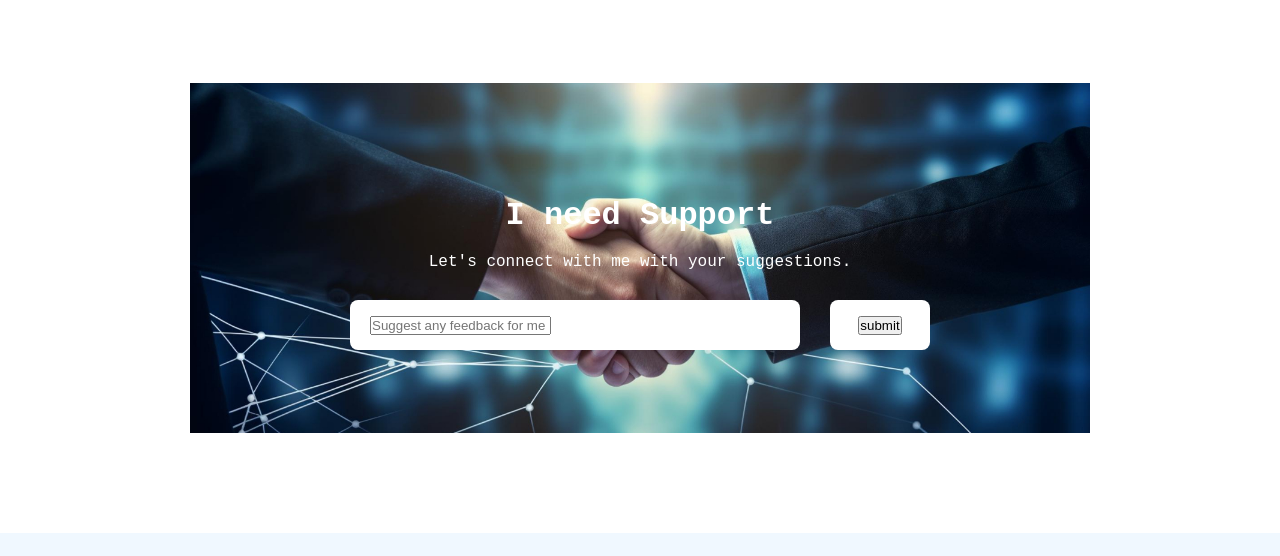
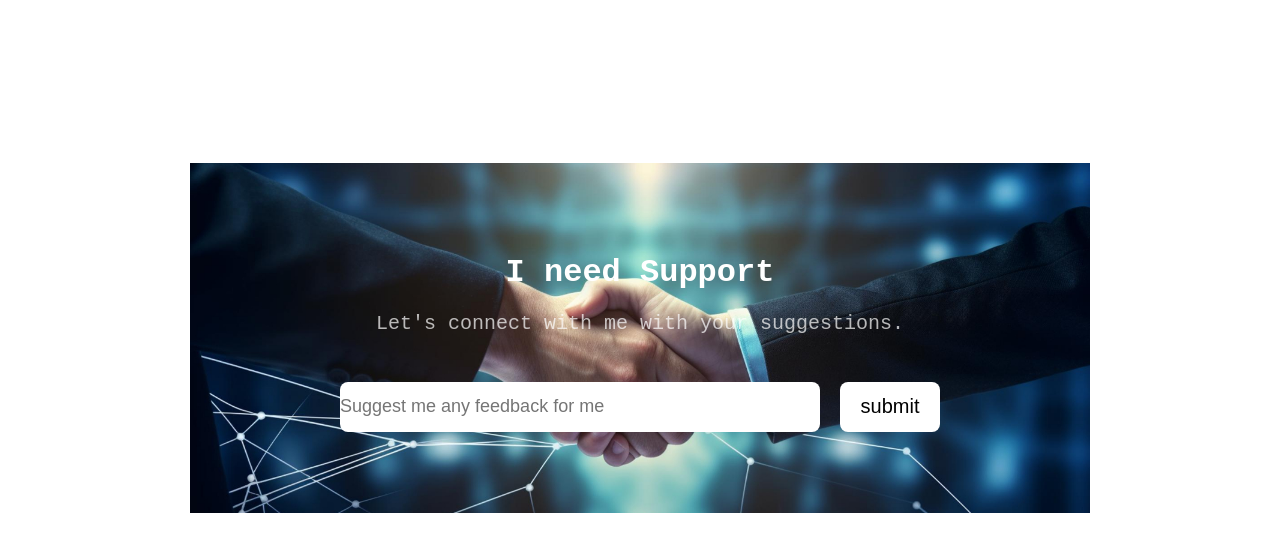
Before and after one commit to borhanbhuiyan/assignment-1, a plain HTML site: page index.html in a window 1280 px wide. Shown: the part 3531-4087 px from the top of the page. Drawn offline with Linux system fonts and the light colour scheme; a web font is replaced by a local one.

Commit message:
added some change in support section

```diff
--- a/index.html
+++ b/index.html
@@ -102,22 +102,17 @@
 
        </section>
       <!-- Target section ends here -->
-       <!-- support section starts here -->
-        <section class="support">
-          <div class="support-section-container">
-            <div class="support-section-title">
+      <!-- support section starts here -->
+        <div class="support-section-container">
+          <div class="support-section-content">
             <h5>I need Support</h5>
             <p>Let's connect with me with your suggestions.</p>
-            <div class="support-section-input">
-              <div class="feedback">
-              <input type="text" placeholder="Suggest any feedback for me" >
-              </div>
-              <div class="submit-btn">
-              <button>submit</button>
+            <div class="input-field">
+            <input type="text" placeholder="Suggest me any feedback for me">
+            <button type="submit">submit</button>
             </div>
           </div>
-          </div>
-        </section>
+        </div>
        <!-- support section ends here -->
 
   </main>
--- a/styles/style.css
+++ b/styles/style.css
@@ -349,8 +349,9 @@ opacity: 0.7;
   padding: 30px;
 }
 /* target-section styles ends here */
+
 /* support section styles starts here */
-.support{
+.support-section-container{
   width: 900px;
   height: 350px;
   margin: 0 auto;
@@ -361,76 +362,66 @@ opacity: 0.7;
   display: flex;
   justify-content: center;
   align-items: center;
-
+  margin-top: 80px;
+  margin-bottom:80px;
 }
-.support-section-container{
+.support-section-content{
   width: 800px;
-  height: 250px;
+  height: 220px;
   margin: 0 auto;
   display: flex;
   flex-direction: column;
   justify-content: center;
   align-items: center;
-
 }
-.support-section-title {
-  width:700px;
-  height:90px ;
-  margin-bottom: 30px;
-
-}
-.support-section-title h5{
+.support-section-content h5{
   color: rgb(255, 255, 255);
   font-size: 32px;
   font-weight: 700;
   line-height: 36px;
   letter-spacing: 0%;
   text-align: center;
-
+  margin-top: 10px;
 }
-.support-section-title p{
+.support-section-content p{
   color: rgb(255, 255, 255);
-font-size: 16px;
+  font-size: 20px;
   font-weight: 400;
   line-height: 26px;
   letter-spacing: 0%;
   text-align: center;
-
+  margin-top: 20px;
+  opacity: 0.7;
 }
-.support-section-input{
-  width: 580px;
+.input-field{
+  width: 650px;
   height: 50px;
-  margin: 0 auto;
   display: flex;
-  justify-content:space-between;
-  align-items: center;
-}
-.feedback{
-  width: 450px;
-  height: 50px;
-  box-sizing: border-box;
-  border: none;
-  border-radius: 8px;
-  display: flex;
-  flex-direction: row;
-  justify-content: flex-start;
-  align-items: center;
-  padding: 19px 20px 19px 20px;
-  background: rgb(255, 255, 255);
-}
-.submit-btn{
-  width: 100px;
-  height: 50px;
-  border-radius: 8px;
-  background: rgb(255, 255, 255);
-  display: flex;
-  flex-direction: row;
   justify-content: center;
   align-items: center;
-  padding: 17px 20px 17px 20px;
-
+  margin-top: 20px;
+}
+.input-field input{
+  width: 480px;
+  height: 100%;
+  border: none;
+  color: white;
+  border-radius: 8px;
+  margin-right: 20px;
+  font-size: 18px;
+}
+.input-field button{
+  width: 100px;
+  height: 100%;
+  border: none;
+  background-color: white;
+  font-size: 20px;
+  font-weight: 500;
+  text-align: center;
+  border-radius: 8px;
 }
 /* support section styles ends here */
+
 /* footer section styles start here */
 .footer-filed{
   width: 1520px;
```
Lines whose indentation alone changed are shown as unchanged.
